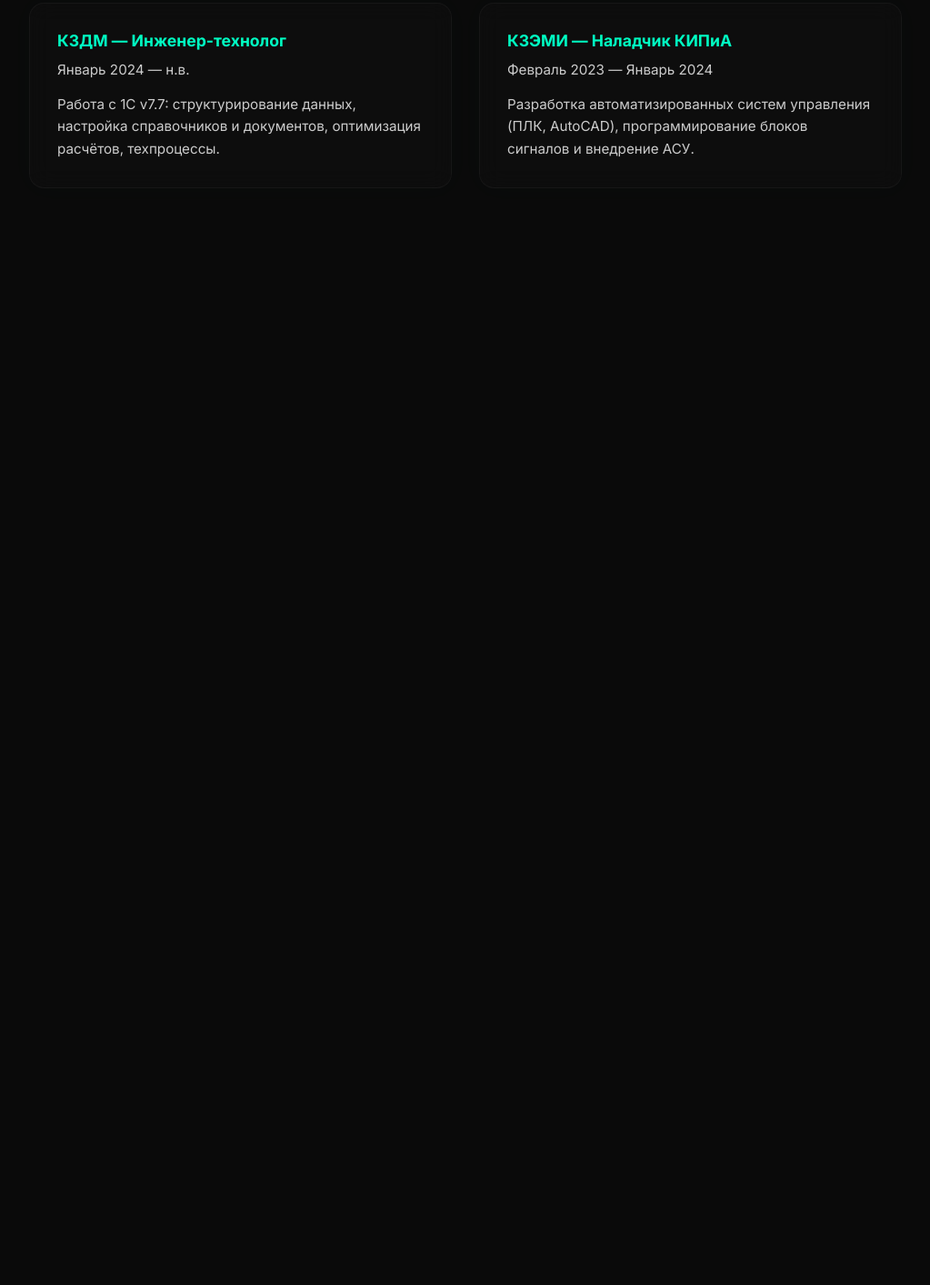
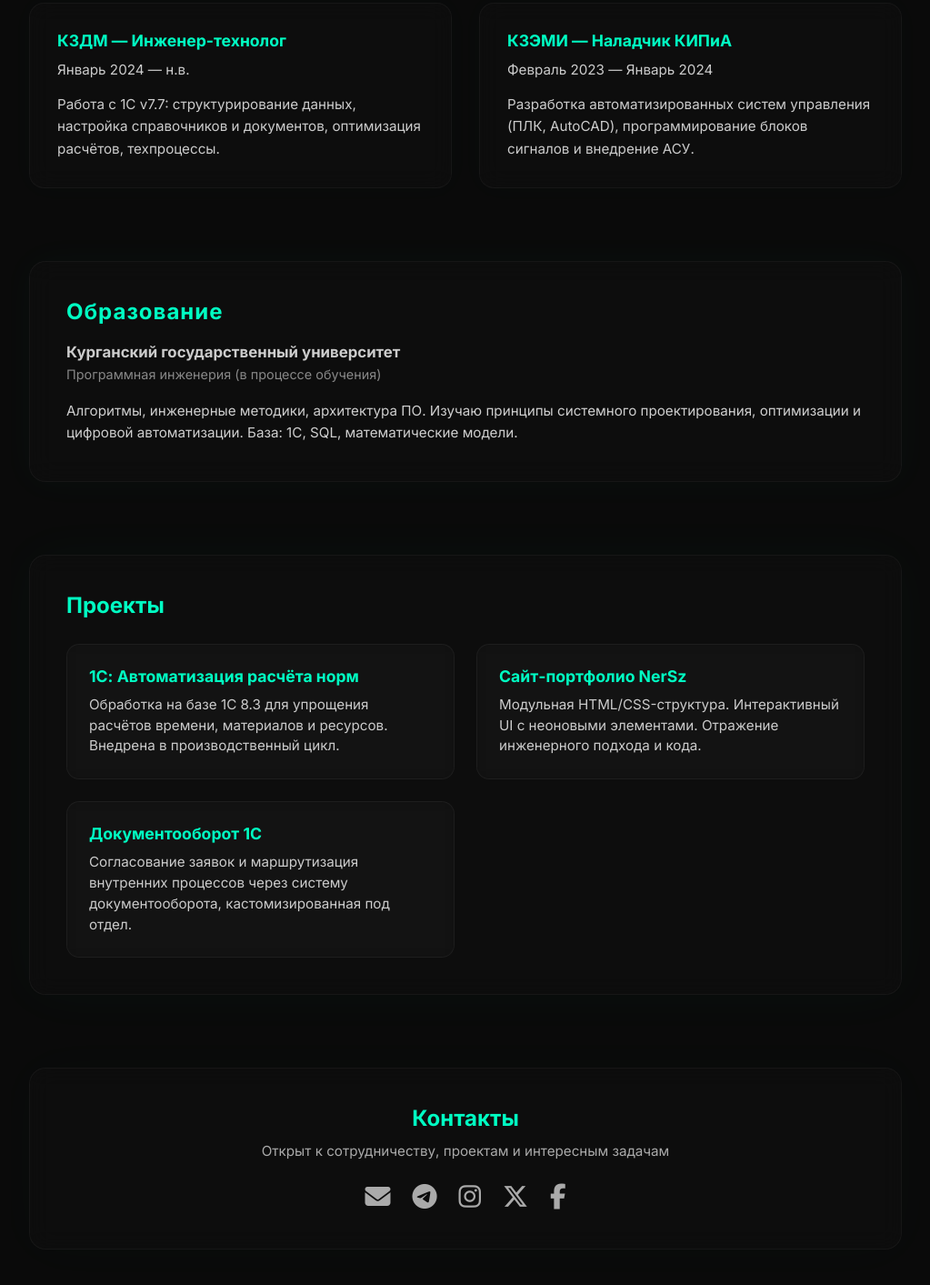
Before and after one commit to NerSz/about-me, a plain HTML site: page index.html in a window 1280 px wide. Shown: the part 1029-2442 px from the top of the page at 91% size, without its empty margins (128-1151 px from the left). Before the commit the page ends 1296 px from the top, so only its background shows below. Drawn offline with Linux system fonts and the light colour scheme.

Commit message:
Update index.html

```diff
--- a/index.html
+++ b/index.html
@@ -286,3 +286,192 @@
       }
     }
   </style>
+<!-- СЕКЦИЯ: ОБРАЗОВАНИЕ -->
+<section id="education" class="section-education">
+  <div class="edu-card">
+    <h2>Образование</h2>
+    <p class="edu-place">Курганский государственный университет</p>
+    <p class="edu-spec">Программная инженерия (в процессе обучения)</p>
+    <p class="edu-desc">
+      Алгоритмы, инженерные методики, архитектура ПО. Изучаю принципы системного проектирования, оптимизации и цифровой автоматизации. База: 1С, SQL, математические модели.
+    </p>
+  </div>
+</section>
+
+<style>
+  .section-education {
+    margin-top: 80px;
+  }
+
+  .edu-card {
+    background: var(--card-glass);
+    border: 1px solid var(--border-glass);
+    border-radius: 18px;
+    padding: 40px;
+    backdrop-filter: blur(14px);
+    box-shadow: 0 0 40px rgba(0,255,195,0.03);
+  }
+
+  .edu-card h2 {
+    color: var(--accent);
+    font-size: 1.5rem;
+    margin-bottom: 20px;
+    letter-spacing: 1px;
+  }
+
+  .edu-place {
+    font-size: 1.05rem;
+    font-weight: 600;
+    color: #ccc;
+    margin-bottom: 6px;
+  }
+
+  .edu-spec {
+    font-size: 0.9rem;
+    color: #888;
+    margin-bottom: 20px;
+  }
+
+  .edu-desc {
+    font-size: 0.95rem;
+    color: #cfcfcf;
+    line-height: 1.6;
+  }
+</style>
+<!-- СЕКЦИЯ: ПРОЕКТЫ -->
+<section id="projects" class="section-projects">
+  <div class="projects-card">
+    <h2>Проекты</h2>
+    <div class="projects-grid">
+
+      <div class="project-block">
+        <h3>1С: Автоматизация расчёта норм</h3>
+        <p>Обработка на базе 1С 8.3 для упрощения расчётов времени, материалов и ресурсов. Внедрена в производственный цикл.</p>
+      </div>
+
+      <div class="project-block">
+        <h3>Сайт-портфолио NerSz</h3>
+        <p>Модульная HTML/CSS-структура. Интерактивный UI с неоновыми элементами. Отражение инженерного подхода и кода.</p>
+      </div>
+
+      <div class="project-block">
+        <h3>Документооборот 1С</h3>
+        <p>Согласование заявок и маршрутизация внутренних процессов через систему документооборота, кастомизированная под отдел.</p>
+      </div>
+
+    </div>
+  </div>
+</section>
+
+<style>
+  .projects-card {
+    background: var(--card-glass);
+    border: 1px solid var(--border-glass);
+    border-radius: 18px;
+    padding: 40px;
+    backdrop-filter: blur(12px);
+    box-shadow: 0 0 60px rgba(0,255,195,0.03);
+  }
+
+  .projects-card h2 {
+    color: var(--accent);
+    font-size: 1.5rem;
+    margin-bottom: 28px;
+  }
+
+  .projects-grid {
+    display: grid;
+    grid-template-columns: 1fr 1fr;
+    gap: 24px;
+  }
+
+  .project-block {
+    background: rgba(255,255,255,0.015);
+    border: 1px solid rgba(255,255,255,0.05);
+    border-radius: 14px;
+    padding: 24px;
+    backdrop-filter: blur(10px);
+    transition: 0.3s ease;
+  }
+
+  .project-block:hover {
+    transform: translateY(-5px);
+    box-shadow: 0 0 12px rgba(0,255,195,0.07);
+  }
+
+  .project-block h3 {
+    font-size: 1.1rem;
+    color: var(--accent);
+    margin-bottom: 10px;
+  }
+
+  .project-block p {
+    font-size: 0.95rem;
+    color: #ccc;
+    line-height: 1.5;
+  }
+
+  @media (max-width: 768px) {
+    .projects-grid {
+      grid-template-columns: 1fr;
+    }
+  }
+</style>
+<!-- СЕКЦИЯ: КОНТАКТЫ -->
+<section id="contacts" class="section-contacts">
+  <div class="contacts-card">
+    <h2>Контакты</h2>
+    <p class="contact-sub">Открыт к сотрудничеству, проектам и интересным задачам</p>
+
+    <div class="social-icons">
+      <a href="mailto:denya86@icloud.com" title="Email" target="_blank"><i class="fas fa-envelope"></i></a>
+      <a href="https://t.me/cruse777" title="Telegram" target="_blank"><i class="fab fa-telegram-plane"></i></a>
+      <a href="https://www.instagram.com/danyaaa_7172" title="Instagram" target="_blank"><i class="fab fa-instagram"></i></a>
+      <a href="https://x.com/gartung667" title="Twitter/X" target="_blank"><i class="fab fa-x-twitter"></i></a>
+      <a href="https://facebook.com" title="Facebook" target="_blank"><i class="fab fa-facebook-f"></i></a>
+    </div>
+  </div>
+</section>
+
+<style>
+  .contacts-card {
+    background: var(--card-glass);
+    border: 1px solid var(--border-glass);
+    border-radius: 18px;
+    padding: 40px;
+    backdrop-filter: blur(12px);
+    text-align: center;
+    box-shadow: 0 0 60px rgba(0,255,195,0.02);
+  }
+
+  .contacts-card h2 {
+    color: var(--accent);
+    font-size: 1.5rem;
+    margin-bottom: 12px;
+  }
+
+  .contact-sub {
+    font-size: 0.95rem;
+    color: #aaa;
+    margin-bottom: 24px;
+  }
+
+  .social-icons {
+    display: flex;
+    justify-content: center;
+    flex-wrap: wrap;
+    gap: 24px;
+  }
+
+  .social-icons a {
+    font-size: 28px;
+    color: #aaa;
+    transition: all 0.3s ease;
+  }
+
+  .social-icons a:hover {
+    color: var(--accent);
+    transform: scale(1.2);
+    text-shadow: 0 0 12px rgba(0,255,195,0.3);
+  }
+</style>
```
